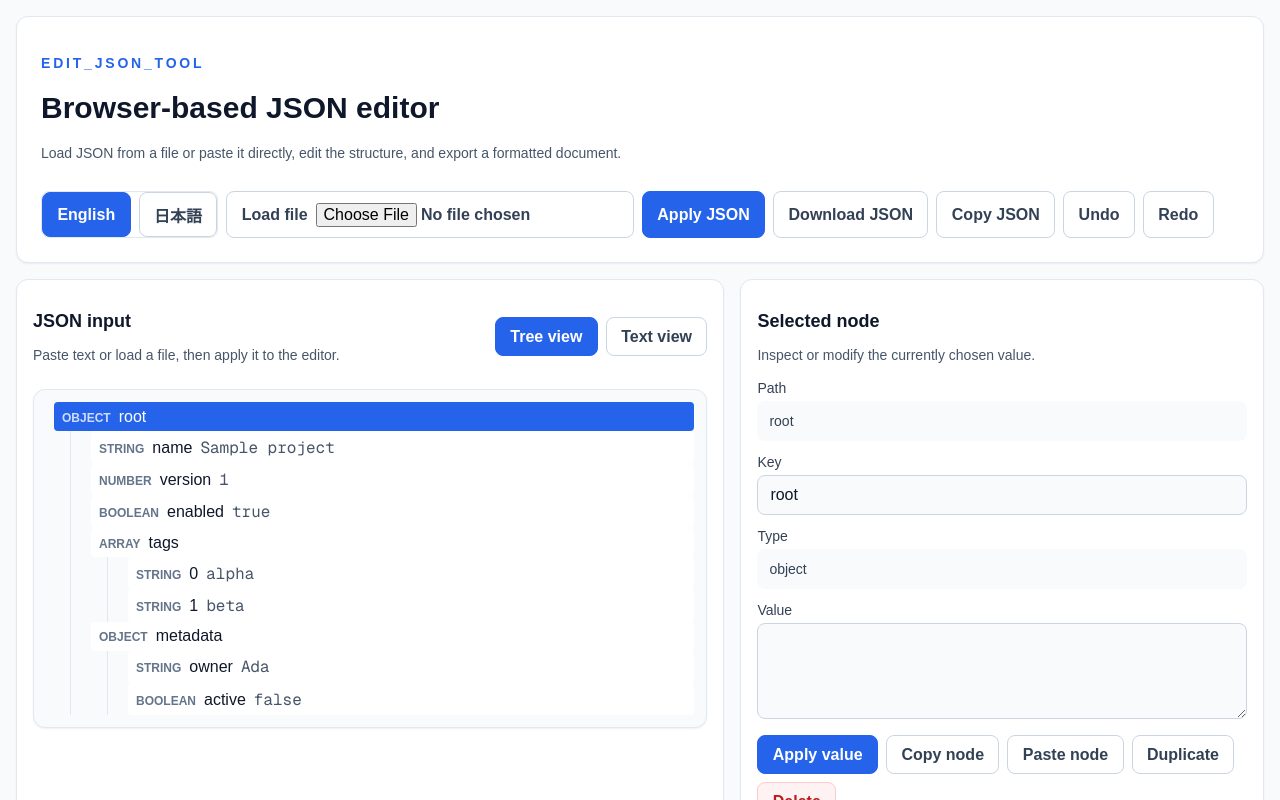
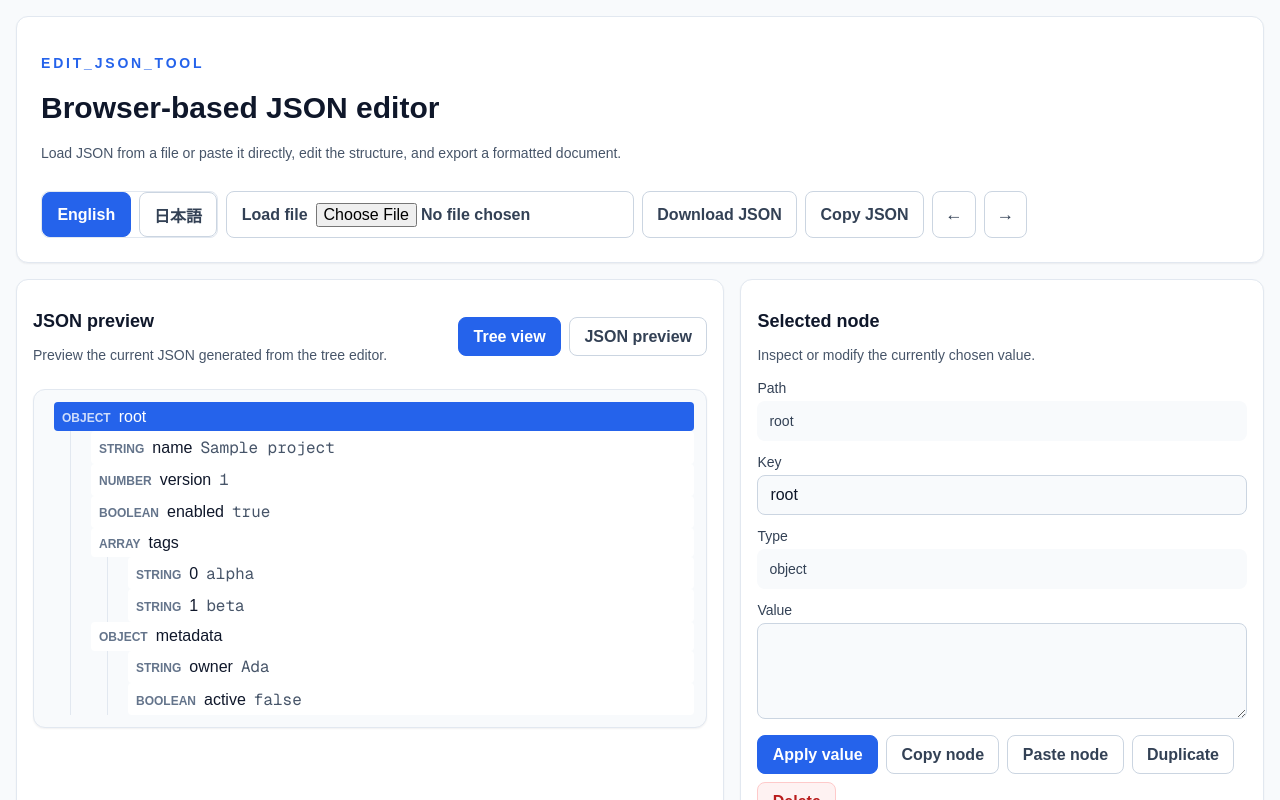
Before and after one commit to rakima/edit_json_tool, a Next.js app: page / in a window 1280 px wide. Shown: the top 800 px of the page. Built offline with nearby package versions, Linux system fonts and the light colour scheme.

Commit message:
fix: 表示機能の選別

```diff
--- a/src/app/components/json-editor.tsx
+++ b/src/app/components/json-editor.tsx
@@ -60,17 +60,16 @@ const translations = {
     title: "Browser-based JSON editor",
     subtitle: "Load JSON from a file or paste it directly, edit the structure, and export a formatted document.",
     loadFile: "Load file",
-    applyJson: "Apply JSON",
     downloadJson: "Download JSON",
     copyJson: "Copy JSON",
     copyNode: "Copy node",
     undo: "Undo",
     redo: "Redo",
     pasteNode: "Paste node",
-    jsonInput: "JSON input",
-    jsonInputHint: "Paste text or load a file, then apply it to the editor.",
+    jsonInput: "JSON preview",
+    jsonInputHint: "Preview the current JSON generated from the tree editor.",
     treeView: "Tree view",
-    textView: "Text view",
+    textView: "JSON preview",
     selectedNode: "Selected node",
     selectedNodeHint: "Inspect or modify the currently chosen value.",
     path: "Path",
@@ -116,17 +115,16 @@ const translations = {
     title: "ブラウザ版 JSON エディタ",
     subtitle: "JSON を読み込んで編集し、整形した内容をそのまま書き出せます。",
     loadFile: "ファイルを読み込む",
-    applyJson: "JSON を適用",
     downloadJson: "JSON をダウンロード",
     copyJson: "JSON をコピー",
     copyNode: "ノードをコピー",
     undo: "元に戻す",
     redo: "やり直し",
     pasteNode: "ノードを貼り付け",
-    jsonInput: "JSON 入力",
-    jsonInputHint: "テキストを貼り付けるかファイルを読み込んで、エディタに反映してください。",
+    jsonInput: "JSON プレビュー",
+    jsonInputHint: "ツリー編集から生成された現在の JSON を確認できます。",
     treeView: "ツリー表示",
-    textView: "テキスト表示",
+    textView: "JSON プレビュー",
     selectedNode: "選択中のノード",
     selectedNodeHint: "選択した値を確認・編集できます。",
     path: "パス",
@@ -278,20 +276,6 @@ export function JsonEditor() {
     setJsonText(nextText ?? JSON.stringify(nextData, null, 2));
     setError(null);
   }, []);
-
-  const handleLoadJson = useCallback(() => {
-    try {
-      const parsed = JSON.parse(jsonText);
-      pushHistory();
-      applyData(parsed, jsonText);
-      setSelectedPath([]);
-      setEditValue(formatJsonValue(parsed));
-      setIsValueDirty(false);
-      setActiveTab("tree");
-    } catch {
-      setError(t.errors.invalidJson);
-    }
-  }, [applyData, jsonText, pushHistory, t.errors.invalidJson]);
 
   const handleNewFile = useCallback(() => {
     pushHistory();
@@ -638,11 +622,6 @@ export function JsonEditor() {
         handleDownload();
         return;
       }
-      if (event.key === "F5") {
-        event.preventDefault();
-        handleLoadJson();
-        return;
-      }
       if (event.key === "F2") {
         event.preventDefault();
         valueInputRef.current?.focus();
@@ -674,7 +653,6 @@ export function JsonEditor() {
   }, [
     handleCopySelectedNode,
     handleDownload,
-    handleLoadJson,
     handleNewFile,
     handlePasteCopiedNode,
     handleRedo,
@@ -734,20 +712,17 @@ export function JsonEditor() {
                 {t.loadFile}
                 <input ref={fileInputRef} type="file" accept=".json,application/json" onChange={handleFileSelect} style={{ marginLeft: "0.5rem" }} />
               </label>
-              <button type="button" onClick={handleLoadJson} className="button-primary">
-                {t.applyJson}
-              </button>
               <button type="button" onClick={handleDownload} className="button-secondary">
                 {t.downloadJson}
               </button>
               <button type="button" onClick={handleCopy} className="button-secondary">
                 {t.copyJson}
               </button>
-              <button type="button" onClick={handleUndo} className="button-secondary">
-                {t.undo}
+              <button type="button" onClick={handleUndo} className="button-secondary button-icon" aria-label={t.undo} title={t.undo}>
+                ←
               </button>
-              <button type="button" onClick={handleRedo} className="button-secondary">
-                {t.redo}
+              <button type="button" onClick={handleRedo} className="button-secondary button-icon" aria-label={t.redo} title={t.redo}>
+                →
               </button>
             </div>
           </div>
@@ -785,7 +760,7 @@ export function JsonEditor() {
                 {renderNode(tree)}
               </div>
             ) : (
-              <textarea value={jsonText} onChange={(event) => setJsonText(event.target.value)} className="input-field" style={{ minHeight: "480px", fontFamily: "monospace" }} />
+              <textarea value={jsonText} readOnly className="input-field" style={{ minHeight: "480px", fontFamily: "monospace" }} />
             )}
           </div>
 
--- a/src/app/globals.css
+++ b/src/app/globals.css
@@ -158,6 +158,14 @@ main {
   border-color: #fecaca;
 }
 
+.button-icon {
+  font-size: 1.1rem;
+  line-height: 1;
+  min-width: 2.5rem;
+  padding-left: 0.75rem;
+  padding-right: 0.75rem;
+}
+
 .button-primary:hover,
 .button-secondary:hover,
 .button-danger:hover {
```
